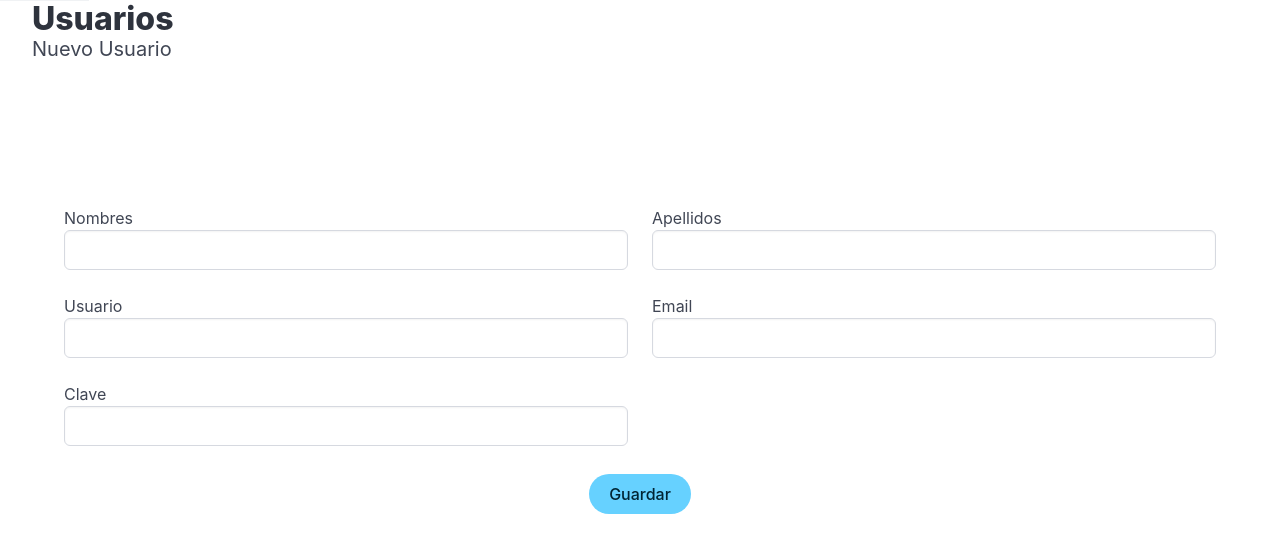
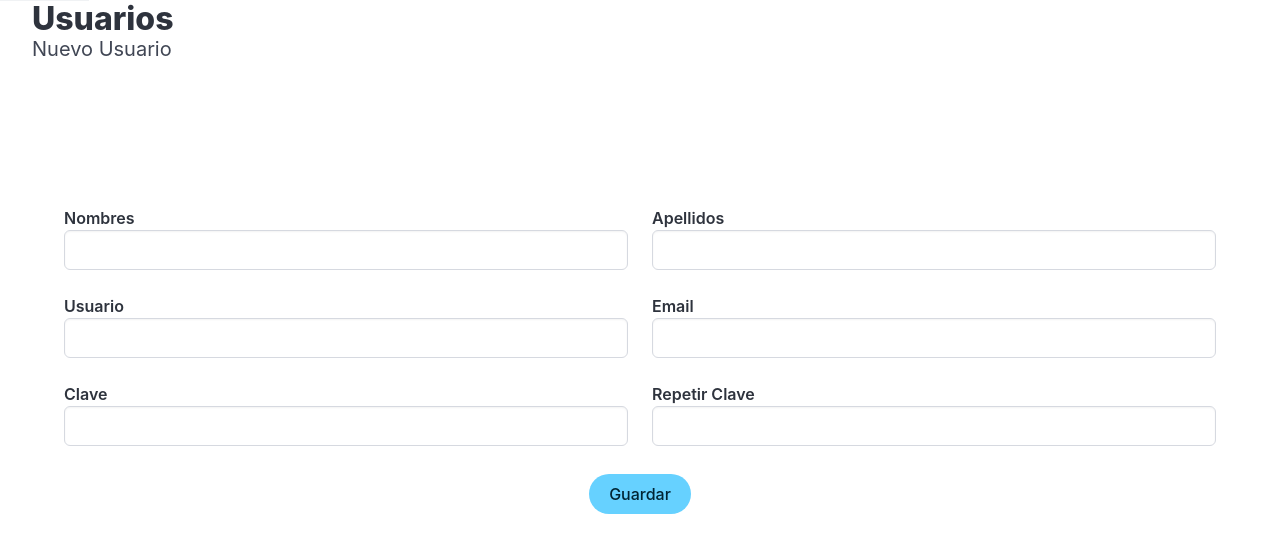
Before and after one commit to Jhonatanisai8/demo-app-inventario-php, a PHP site: page /index.php?vista=user_new in a window 1280 px wide. Shown: the part 55-608 px from the top of the page. Run offline with PHP 8.4, Linux system fonts and the light colour scheme.

Commit message:
Actualizar etiquetas de formulario en user_new.php para mejorar la claridad y agregar campo de repetición de clave

```diff
--- a/views/user_new.php
+++ b/views/user_new.php
@@ -10,13 +10,17 @@
         <div class="columns">
             <div class="column">
                 <div class="control">
-                    <label>Nombres</label>
+                    <label>
+                        <strong>Nombres</strong>
+                    </label>
                     <input type="text" class="input" name="usuario_nombre" required>
                 </div>
             </div>
             <div class="column">
                 <div class="control">
-                    <label>Apellidos</label>
+                    <label>
+                        <strong>Apellidos</strong>
+                    </label>
                     <input type="text" class="input" name="usuario_apellidos" required>
                 </div>
             </div>
@@ -25,13 +29,17 @@
         <div class="columns">
             <div class="column">
                 <div class="control">
-                    <label>Usuario</label>
+                    <label>
+                        <strong>Usuario</strong>
+                    </label>
                     <input type="text" class="input" name="usuario_usuario" required>
                 </div>
             </div>
             <div class="column">
                 <div class="control">
-                    <label>Email</label>
+                    <label>
+                        <strong>Email</strong>
+                    </label>
                     <input type="email" class="input" name="usuario_email" required>
                 </div>
             </div>
@@ -40,8 +48,18 @@
         <div class="columns">
             <div class="column is-half">
                 <div class="control">
-                    <label>Clave</label>
+                    <label>
+                        <strong>Clave</strong>
+                    </label>
                     <input type="password" class="input" name="usuario_clave" required>
+                </div>
+            </div>
+            <div class="column is-half">
+                <div class="control">
+                    <label>
+                        <strong> Repetir Clave</strong>
+                    </label>
+                    <input type="password" class="input" name="usuario_clave2" required>
                 </div>
             </div>
         </div>
```
